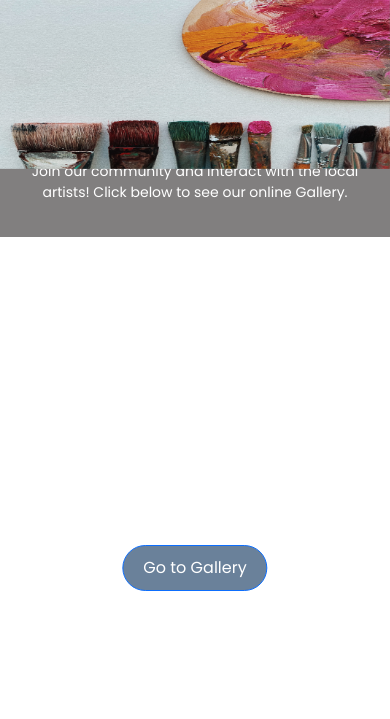
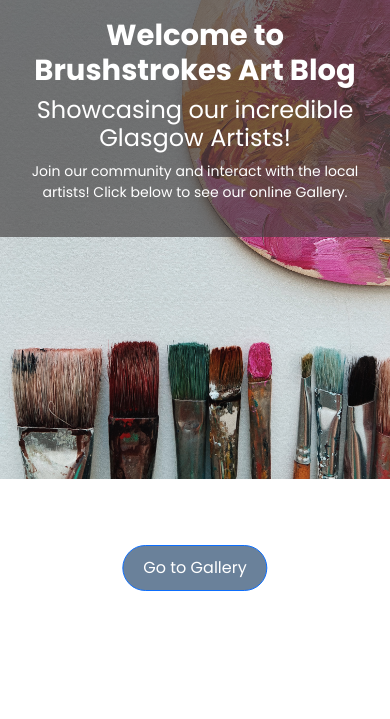
Before and after one commit to annieross10/Brushstrokes, a Django app: page / in a window 390 px wide. Shown: the part 56-775 px from the top of the page. Run offline with Django 3.2, Linux system fonts and the light colour scheme; data that the repository does not hold is empty; some libraries are stand-ins or nearby versions.

Commit message:
add zoom to image

```diff
--- a/static/css/style.css
+++ b/static/css/style.css
@@ -88,9 +88,9 @@ h1 {
 
 #main-image {
   max-width: 100%;
-  height: 100vh;
-  position: relative;
-  zoom: 20%;
+  height: auto;
+  zoom: 40%
+
 }
 }
 
```
